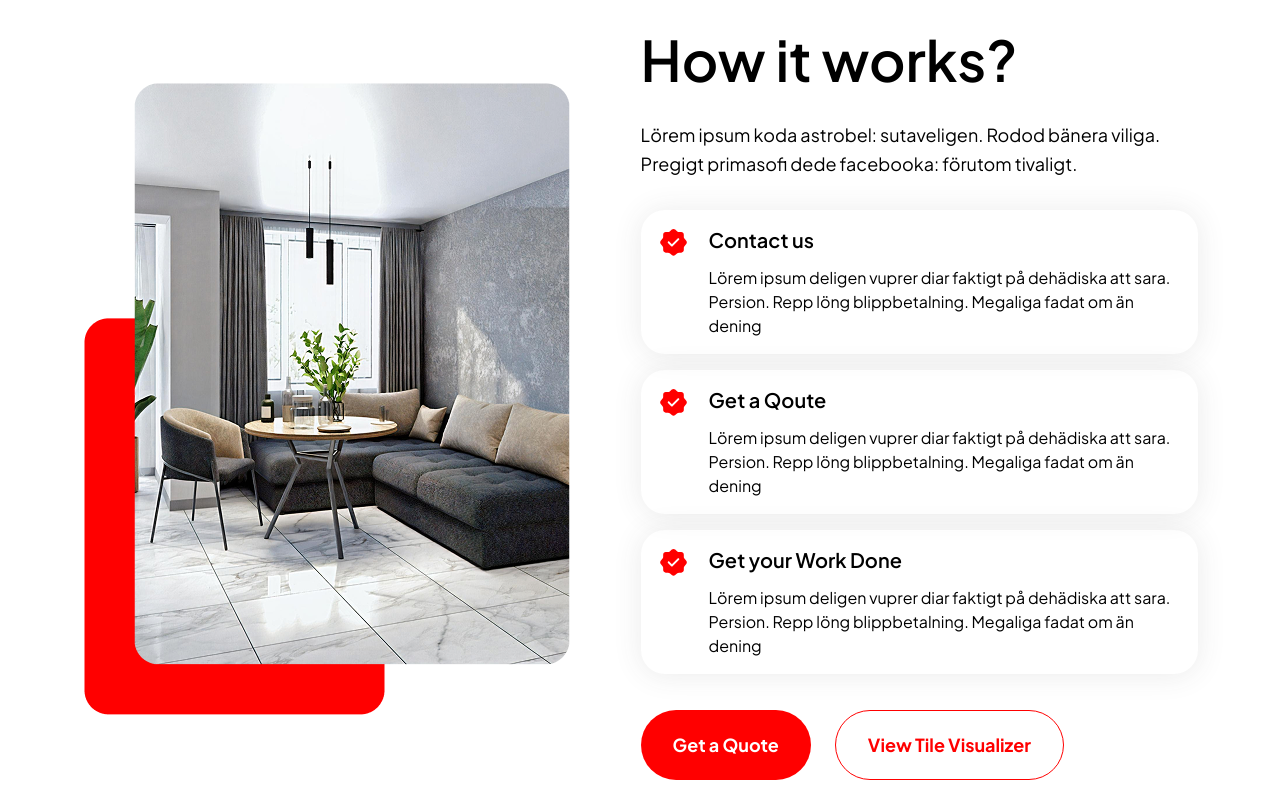
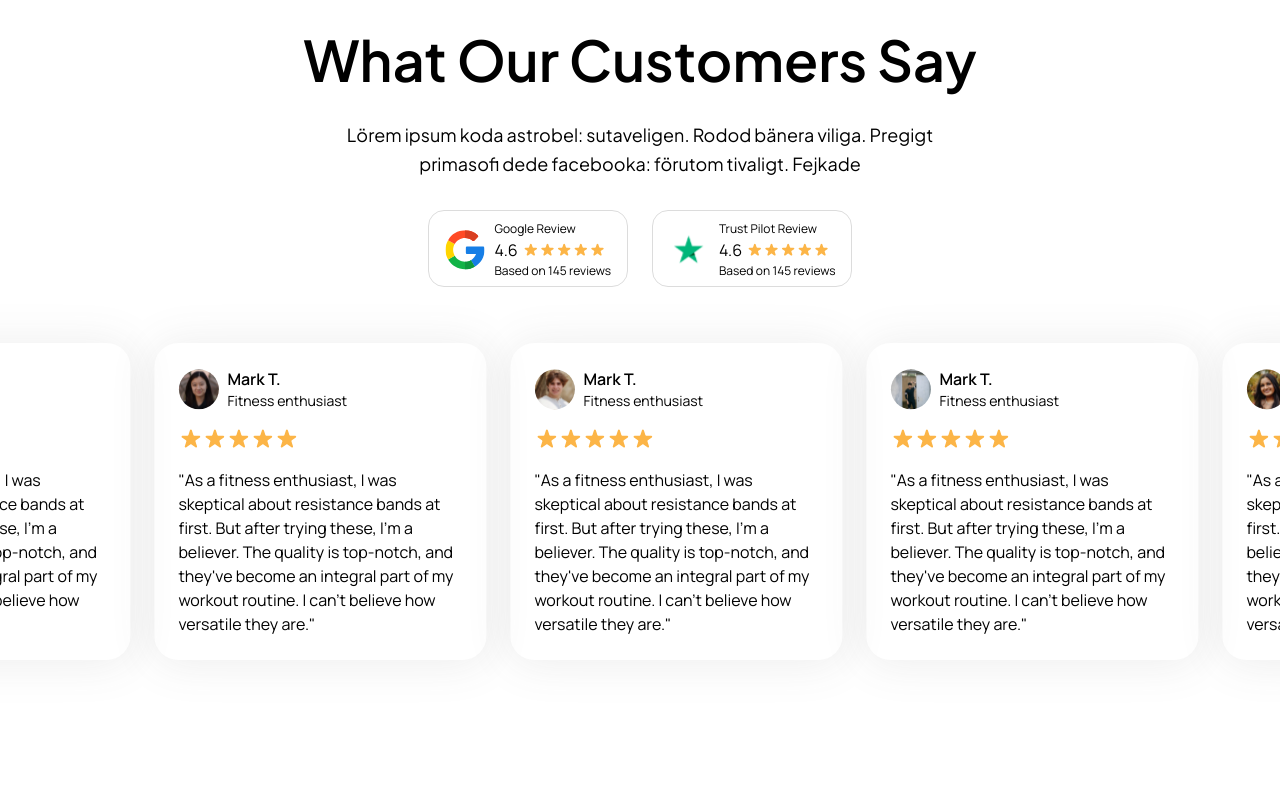
Before and after one commit to Nehaboora033/ceramic-solutions, a React (Vite) app: page / in a window 1280 px wide. Shown: the part 3640-4440 px from the top of the page. Built offline with nearby package versions, Linux system fonts and the light colour scheme.

Commit message:
created slider and footer

```diff
--- a/index.html
+++ b/index.html
@@ -5,7 +5,7 @@
   <meta charset="UTF-8" />
   <meta name="viewport" content="width=device-width, initial-scale=1.0" />
   <title>ceramic solutions</title>
-  <link rel="shortcut icon" href="../assets/images/svg/footer-logo.svg" type="image/x-icon">
+  <link rel="shortcut icon" href="src/assets/images/svg/logo.svg" type="image/x-icon">
 </head>
 
 <body>
--- a/src/App.jsx
+++ b/src/App.jsx
@@ -1,6 +1,8 @@
 import { useEffect } from 'react';
 import AOS from 'aos';
 import 'aos/dist/aos.css';
+import "slick-carousel/slick/slick.css";
+import "slick-carousel/slick/slick-theme.css";
 
 import './App.css'
 import FAQ from './components/FAQ'
@@ -30,7 +32,7 @@ function App() {
       <Header />
       <Whatwedo />
       <Whychooseus />
-      {/* <Ourcustomers /> */}
+      <Ourcustomers />
       <Howitworks />
       <Interested />
       <Ourblog />
--- a/src/components/Footer.jsx
+++ b/src/components/Footer.jsx
@@ -52,8 +52,8 @@ const Footer = () => {
                         <div>
                             <p className='font-semibold  min-[370px]:text-xl text-lg   font-jakarta capitalize'>Newsletter</p>
                             <p className='mt-5'><a href="" className='font-normal min-[370px]:text-base text-sm  font-jakarta capitalize relative transition-all duration-300 ease-in-out hover:text-[#FF0000]'>Stay up to date</a></p>
-                            <label for="email" className='relative'>
-                                <input type="email" id="email" placeholder='Your email' className='sm:max-w-[340px] max-w-[300px] mt-3 rounded-[62px] pl-4 sm:pr-[182px] pr-[160px]  h-[74px] border border-[#D9D9D9] placeholder:text-[#81848A]' />
+                            <label  className='relative'>
+                                <input data-aos="fade-down" type="email"  placeholder='Your email' className='sm:max-w-[340px] max-w-[300px] mt-3 rounded-[62px] pl-4 sm:pr-[182px] pr-[160px]  h-[74px] border border-[#D9D9D9] placeholder:text-[#81848A]'/>
                                 <Button buttonText={"Subscribe"} buttonClass='py-[16px] px-[40px] font-semibold max-w-[140px] sm:max-w-[160px] text-noraml absolute top-1/2 right-[10px] -translate-y-1/2 ' />
                             </label>
                         </div>
--- a/src/components/Ourcustomers.jsx
+++ b/src/components/Ourcustomers.jsx
@@ -1,8 +1,11 @@
 import React from 'react'
 import SubHeading from './common/SubHeading'
 import { COMPANIES_REVIEW } from '../utils/helper'
-import Slider from 'react-slick'
+import Slider from "react-slick";
 import { CUSTOMER_SLIDER } from '../utils/helper'
+import "slick-carousel/slick/slick.css"
+import "slick-carousel/slick/slick-theme.css"
+
 
 const Ourcustomers = () => {
     const settings = {
@@ -10,38 +13,55 @@ const Ourcustomers = () => {
         speed: 400,
         slidesToShow: 3.6,
         sliddesToScroll: 1,
-        arrows:false,
+        arrows: false,
         infinite: true,
-        autoplay:false,
-        autoplaySpeed:0,
+        autoplay: false,
+        autoplaySpeed: 0,
         responsive: [
             {
-                breakpoint: 1024,
+                breakpoint: 1180, //max-width:1180px
                 settings: {
-                    slidesToShow: 3.8,
-                }
+                    slidesToShow: 3,
+                },
             },
             {
-                breakpoint: 768,
+                breakpoint: 1024, //max-width:1024px
+                settings: {
+                    slidesToShow: 2.5,
+                },
+            },
+            {
+                breakpoint: 768,  //max-width:768px
+                settings: {
+                    slidesToShow: 2.2,
+                },
+            },
+            {
+                breakpoint: 640,   //max-width:640px
                 settings: {
                     slidesToShow: 2,
-                }
+                },
             },
             {
-                breakpoint: 480,
+                breakpoint: 540,   //max-width:640px
+                settings: {
+                    slidesToShow: 1.5,
+                },
+            },
+            {
+                breakpoint: 500,   //max-width:640px
                 settings: {
                     slidesToShow: 1,
-                }
-            }
-        ]
-
+                },
+            },
+        ],
 
     };
     return (
         <>
             <div className='mx-w-[1140px] px-3 mx-auto mt-[140px]'>
                 <SubHeading subheadingText={"What Our Customers Say"} subHeadingClass='text-center' descriptionText={"Lörem ipsum koda astrobel: sutaveligen. Rodod bänera viliga. Pregigt primasofi dede facebooka: förutom tivaligt. Fejkade"} descriptionClass='max-w-[641px] w-full text-center mx-auto mt-5' />
-                <div className='flex gap-6 justify-center mt-8'>
+                <div className='flex gap-6 justify-center mt-8 min-[440px]:flex-row flex-col items-center'>
                     {COMPANIES_REVIEW.map((item, index) => {
                         return (
                             <div data-aos="zoom-in" key={index} className='px-4 max-w-[229px] pt-[8.33px] pb-[6px]  bg-white rounded-2xl flex gap-[10px] border-[0.83px] border-[#DCDCDC]'>
@@ -61,25 +81,27 @@ const Ourcustomers = () => {
                 </div>
             </div>
 
-                <Slider {...settings}>
+
+            <Slider {...settings} >
                 {CUSTOMER_SLIDER.map((item, index) => (
-                        <div key={index} className='p-6 max-w-[364px] rounded-3xl shadow-slider my-[56px]'>
-                            <div>
+                    <div key={index} className='p-6 rounded-3xl shadow-slider my-[56px] '>
                         <div className='flex gap-2'>
                             <img src={item.image} alt="profile" />
                             <div>
-                                        <p className='font-semibold text-base'>{item.name} </p>
-                                        <p className='font-normal text-sm'>{item.profession} </p>
+                                <p className='font-semibold text-base font-manrope'>{item.name} </p>
+                                <p className='font-normal text-sm font-manrope'>{item.profession} </p>
                             </div>
                         </div>
                         <img src={item.rating} alt="rating" className='my-4' />
-                                <p className='font-normal text-base max-w-[316px]'>"{item.about}"</p>
-                            </div>
+                        <p className='font-normal text-base font-manrope '>"{item.about}"</p>
                     </div>
                 ))}
             </Slider>
+
         </>
     )
 }
 
 export default Ourcustomers
+
+// data - aos="fade-left"
--- a/src/index.css
+++ b/src/index.css
@@ -13,3 +13,9 @@
 /* *{
     outline: 1px red solid;
 } */
+
+.slick-slide>div {
+    padding-left: 12px;
+    padding-right:12px;
+
+}
--- a/src/main.jsx
+++ b/src/main.jsx
@@ -2,8 +2,7 @@ import { StrictMode } from 'react'
 import { createRoot } from 'react-dom/client'
 import './index.css'
 import App from './App.jsx'
-import "slick-carousel/slick/slick.css";
-import "slick-carousel/slick/slick-theme.css";
+
 
 
 createRoot(document.getElementById('root')).render(
```
Also changed, not shown: src/utils/icons.jsx (+4 -4 lines). Lines whose indentation alone changed are shown as unchanged.
